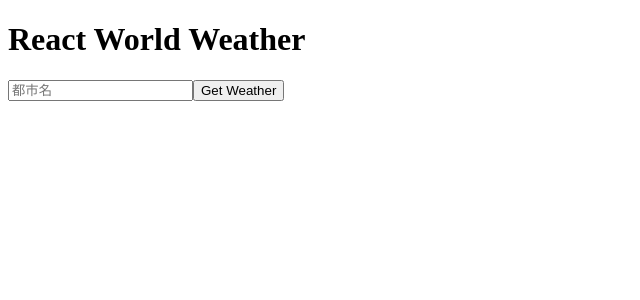
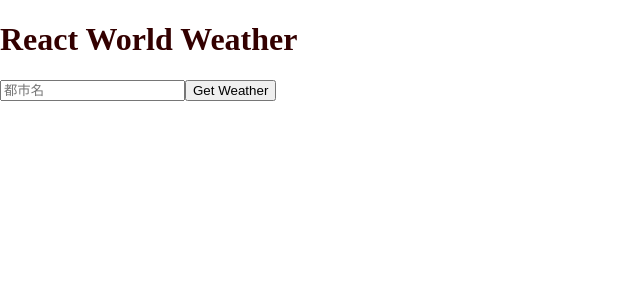
Before and after one commit to falconA7/weather-app, a React (Vite) app: page / in a window 1280 px wide. Shown: the top 300 px of the page, without its empty margins (0-640 px from the left). Built offline with nearby package versions, Linux system fonts and the light colour scheme.

Commit message:
add index.css

```diff
--- a/src/index.css
+++ b/src/index.css
@@ -0,0 +1,17 @@
+html{
+    font-size:62.5%;
+}
+
+body{
+    font-weight:400;
+    font-size:1.6rem;
+    font-display:swap;
+    color:#300;
+    margin:0;
+    padding:0;
+}
+
+/*app.js*/
+.wrapper{
+
+}
```
